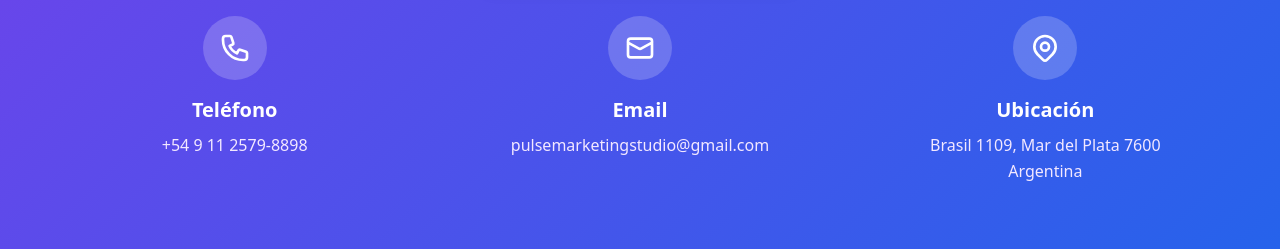
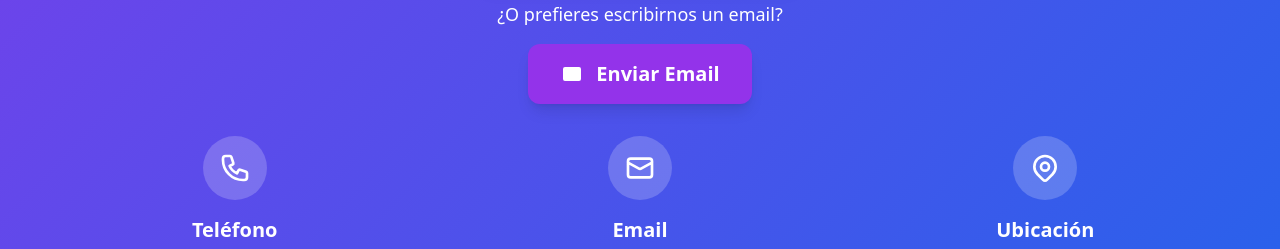
Before and after one commit to damarisortega318-lang/pulsemarketingstudio, a plain HTML site: page index.html in a window 1280 px wide. Shown: the part 4235-4484 px from the top of the page. Drawn offline with nearby package versions, Linux system fonts and the light colour scheme.

Commit message:
Add files via upload

```diff
--- a/index.html
+++ b/index.html
@@ -3,6 +3,7 @@
 <head>
   <meta charset="UTF-8" />
   <meta name="viewport" content="width=device-width, initial-scale=1" />
+  <meta name="facebook-domain-verification" content="m381dc7865ulsmqs5ni2vt0jarjfkr" />
   <title>Pulse Marketing Studio - Estrategias Digitales que Transforman Negocios</title>
   <script src="https://cdn.tailwindcss.com"></script>
   <link href="https://fonts.googleapis.com/css2?family=Inter:wght@300;400;500;600;700;800&display=swap" rel="stylesheet">
@@ -383,6 +384,18 @@
             <span>Síguenos en Facebook</span>
           </a>
         </div>
+
+        <!-- Email -->
+        <div>
+          <p class="text-white text-lg mb-4">¿O prefieres escribirnos un email?</p>
+          <a href="mailto:Rikelmanpyif@rambler.ru?subject=Consulta%20Pulse%20Marketing%20Studio&body=Hola!%20Me%20gustaría%20solicitar%20una%20consulta%20gratuita%20para%20servicios%20de%20marketing%20digital.%20¿Podrían%20ayudarme?"
+             class="inline-flex items-center space-x-3 bg-purple-600 hover:bg-purple-700 text-white font-bold py-4 px-8 text-xl rounded-xl transition duration-300 transform hover:scale-105 shadow-lg">
+            <svg class="w-6 h-6" fill="currentColor" viewBox="0 0 24 24">
+              <path d="M3 8l7.89 4.26a2 2 0 002.22 0L21 8M5 19h14a2 2 0 002-2V7a2 2 0 00-2-2H5a2 2 0 00-2 2v10a2 2 0 002 2z"/>
+            </svg>
+            <span>Enviar Email</span>
+          </a>
+        </div>
       </div>
 
       <div class="grid md:grid-cols-3 gap-8">
```
